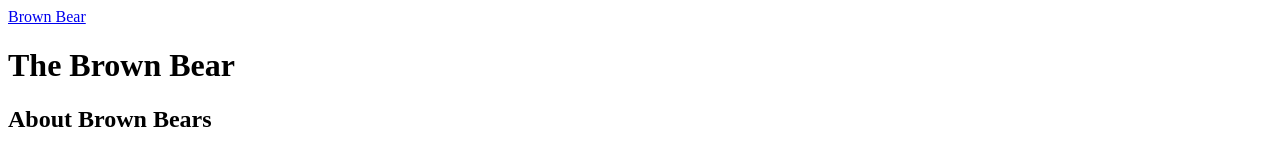
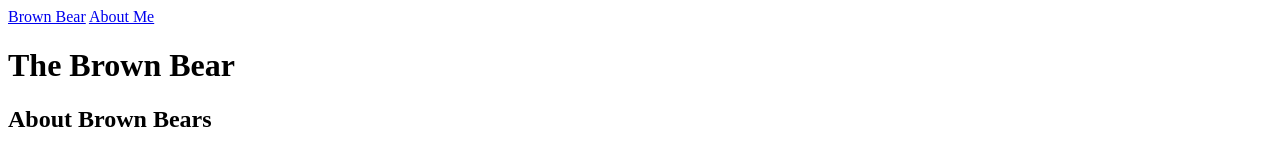
Before and after one commit to batty93/The-Brown-Bear, a plain HTML site: page index.html in a window 1280 px wide. Shown: the top 153 px of the page. Drawn offline with Linux system fonts and the light colour scheme.

Commit message:
Update index.html

```diff
--- a/index.html
+++ b/index.html
@@ -7,6 +7,7 @@
 
   <body>
     <a href="./index.html">Brown Bear</a>
+    <a href="./aboutme.html">About Me</a>
     <h1>The Brown Bear</h1>
       <div id="introduction">
     <h2>About Brown Bears</h2>
```
